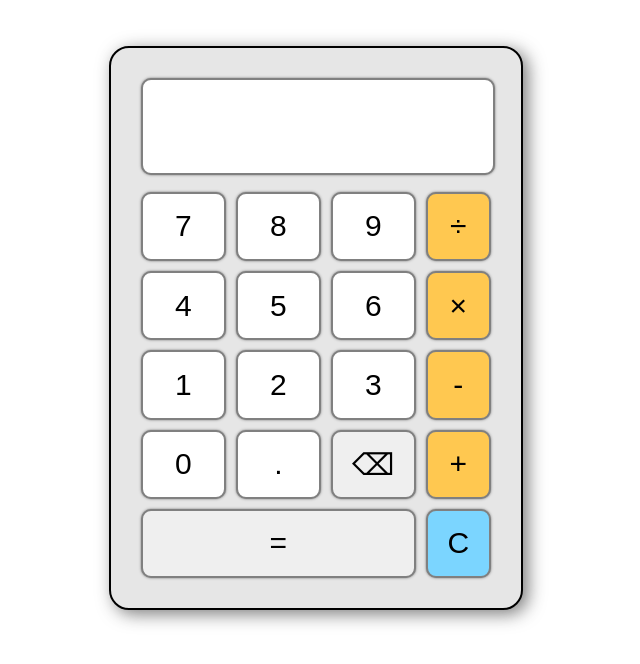
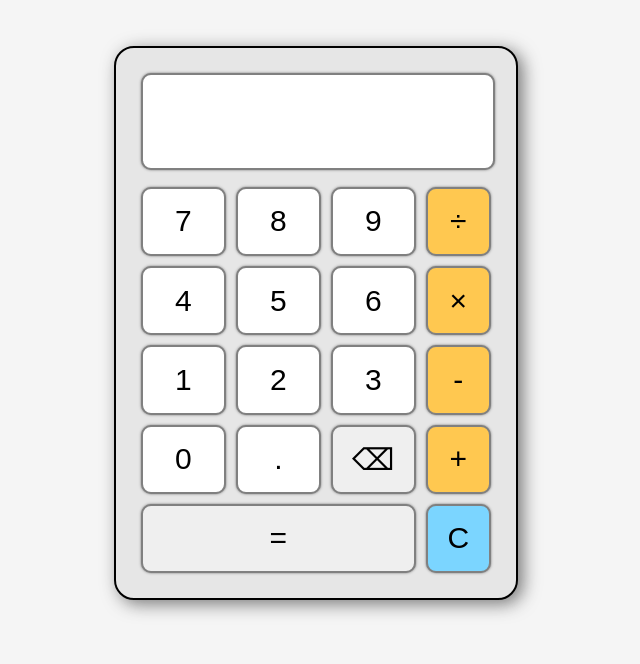
Before and after one commit to anton-3/calculator, a plain HTML site: page index.html in a window 1280 px wide. Shown: the part 94-758 px from the top of the page, without its empty margins (324-964 px from the left). Drawn offline with Linux system fonts and the light colour scheme.

Commit message:
minor css revisions

```diff
--- a/style.css
+++ b/style.css
@@ -6,6 +6,10 @@
     margin: auto;
     font-family: Arial, Helvetica, sans-serif;
     font-size: 3rem;
+}
+
+body {
+    background-color: rgb(245, 245, 245);
 }
 
 h1 {
@@ -23,7 +27,7 @@ div#header {
 div#container {
     margin: auto; /* this is necessary for some reason */
     font-size: 3rem;
-    padding: 3rem;
+    padding: 2.5rem;
     height: 50rem;
     width: 35rem;
     display: grid;
```
